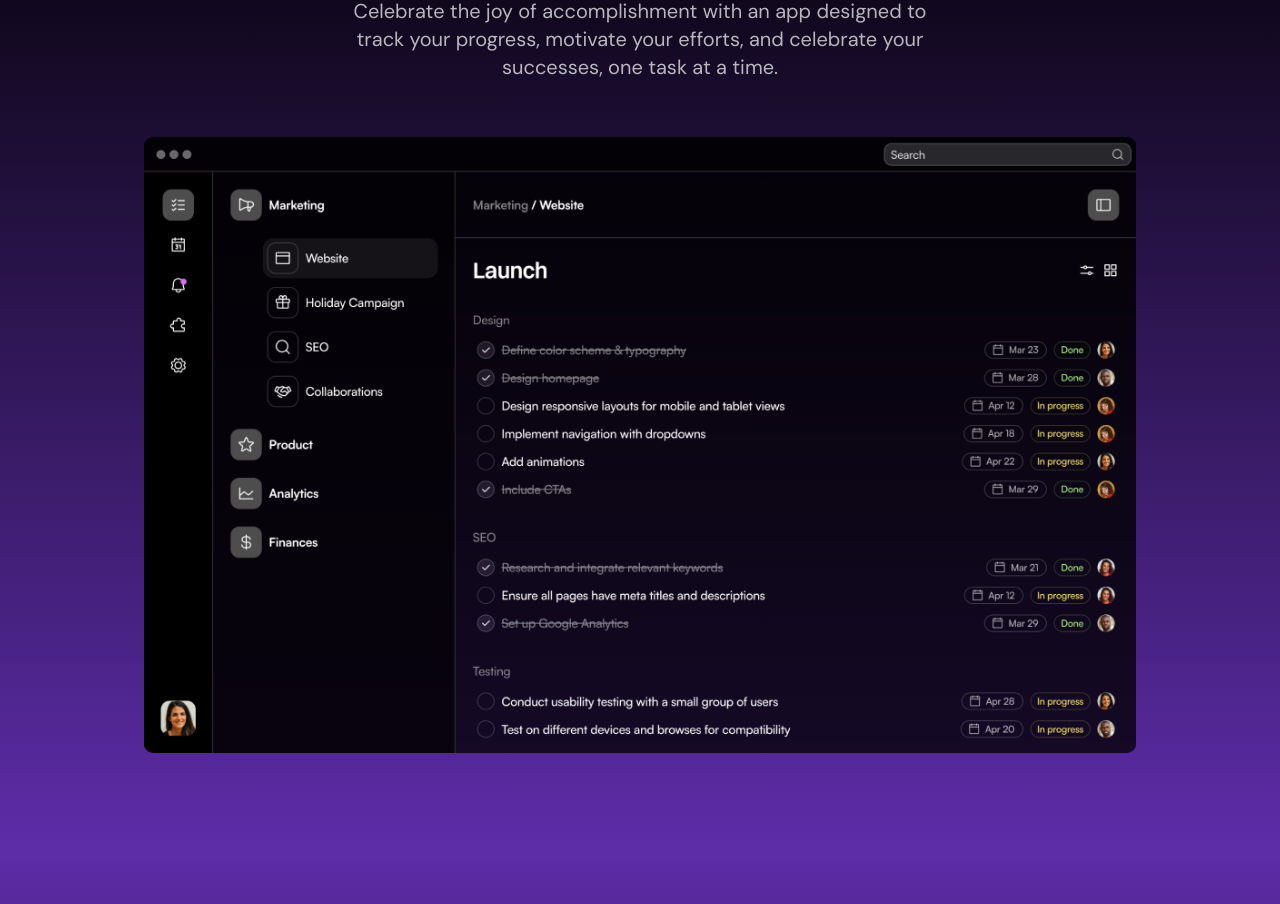
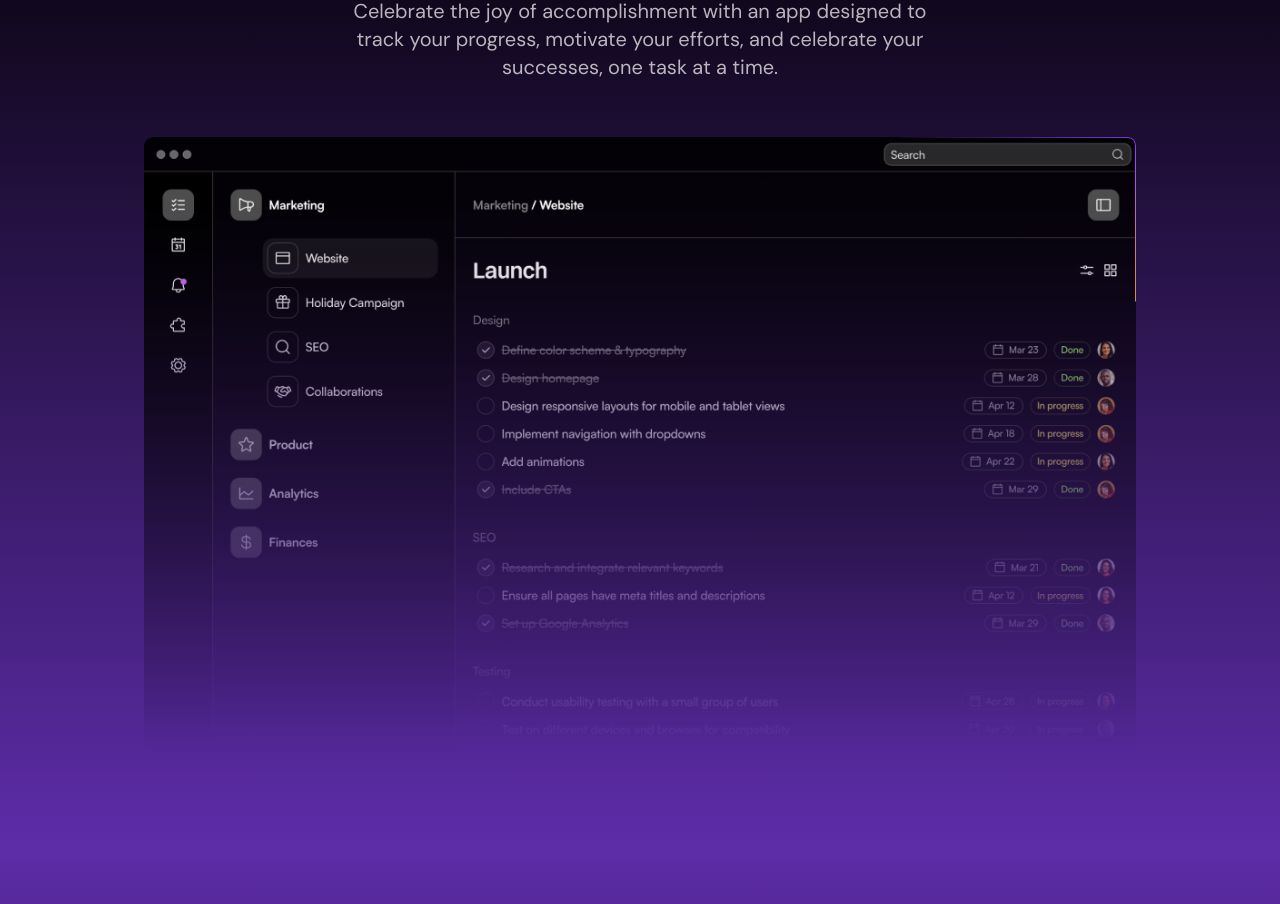
Before and after one commit to sougata-github/dark-saas-landing-page, a Next.js app: page / in a window 1280 px wide. Shown: the part 1880-2784 px from the top of the page. Built offline with nearby package versions, Linux system fonts and the light colour scheme.

Commit message:
fix: add more padding on small screens, add border beam from magic-ui, slow down logo-ticker.

```diff
--- a/components/Accordian.tsx
+++ b/components/Accordian.tsx
@@ -47,7 +47,7 @@ const Accordian = () => {
           </div>
           <div>
             <p
-              className="mt-2 text-white/70 max-w-md overflow-hidden transition-all duration-500"
+              className="mt-2 text-white/70 max-w-md overflow-hidden transition-all duration-500 max-sm:text-base"
               style={{
                 height: `${expanded[item.index] ? "100px" : "0px"}`,
               }}
--- a/components/CTA.tsx
+++ b/components/CTA.tsx
@@ -20,7 +20,7 @@ const CTA = () => {
 
   return (
     <section className="text-white py-[76px] sm:py-24" ref={containerRef}>
-      <div className="max-w-xl mx-auto relative">
+      <div className="max-w-xl mx-auto relative max-sm:px-8">
         <motion.div
           style={{
             translateY,
@@ -56,7 +56,7 @@ const CTA = () => {
         </motion.div>
 
         <h2 className="section-heading">Get instant access</h2>
-        <p className="text-center mt-5 text-xl text-white/70 max-w-md sm:max-w-xl mx-auto">
+        <p className="text-center text-lg sm:text-xl text-white/70 max-w-sm sm:max-w-xl mx-auto mt-5">
           Celebrate the joy of accomplishment with an app designed to track your
           progress and motivate your efforts.
         </p>
--- a/components/Feature.tsx
+++ b/components/Feature.tsx
@@ -30,10 +30,11 @@ const Feature = ({
     window.addEventListener("mousemove", updateMousePosition);
 
     return () => window.removeEventListener("mousemove", updateMousePosition);
+    // eslint-disable-next-line react-hooks/exhaustive-deps
   }, []);
 
   return (
-    <div className="border border-white/30 px-5 py-10 text-center rounded-xl sm:flex-1 relative">
+    <div className="border border-white/30 px-5 py-10 text-center rounded-xl sm:flex-1 relative max-sm:max-w-[320px] max-sm:mx-auto">
       <motion.div
         className="absolute -inset-[0.8px] border-2 border-purple-400 rounded-xl"
         style={{
--- a/components/Features.tsx
+++ b/components/Features.tsx
@@ -7,7 +7,7 @@ const Features = () => {
     <section className="py-[72px] sm:py-24">
       <div className="section-container">
         <h2 className="section-heading">Everything you need</h2>
-        <p className="text-center mt-5 text-xl text-white/70 max-w-xl mx-auto">
+        <p className="text-center text-lg sm:text-xl text-white/70 max-w-sm sm:max-w-xl mx-auto mt-5">
           Enjoy customisable lists, team work tools, and smart tracking all in
           one place. Set tasks, get reminders, and see your progress simply and
           quickly.
--- a/components/LogoTicker.tsx
+++ b/components/LogoTicker.tsx
@@ -29,7 +29,7 @@ const LogoTicker = () => {
               translateX: "-50%",
             }}
             transition={{
-              duration: 10,
+              duration: 25,
               ease: "linear",
               repeat: Infinity,
             }}
--- a/components/Products.tsx
+++ b/components/Products.tsx
@@ -2,15 +2,16 @@
 
 import Image from "next/image";
 import { motion } from "framer-motion";
+import { BorderBeam } from "./magicui/border-beam";
 
 import appScreen from "@/assets/images/app-screen.png";
 
 const Products = () => {
   return (
-    <section className="text-center text-white bg-gradient-to-b from-black to-[#5D2CA8] py-[72px] sm:py-24 overflow-hidden">
+    <section className="text-white bg-gradient-to-b from-black to-[#5D2CA8] py-[72px] sm:py-24 overflow-hidden">
       <div className="section-container">
         <h2 className="section-heading">Intuitive Interface</h2>
-        <p className="text-xl text-white/70 max-w-xl mx-auto mt-5">
+        <p className="text-center text-lg sm:text-xl text-white/70 max-w-sm sm:max-w-xl mx-auto mt-5">
           Celebrate the joy of accomplishment with an app designed to track your
           progress, motivate your efforts, and celebrate your successes, one
           task at a time.
@@ -27,6 +28,7 @@ const Products = () => {
             duration: 0.4,
           }}
           viewport={{ once: true }}
+          className="relative rounded-lg [mask-image:linear-gradient(to_bottom,black_10%,transparent)]"
         >
           <Image
             priority
@@ -38,6 +40,7 @@ const Products = () => {
             height={100}
             className="mt-14 max-w-full w-full h-auto"
           />
+          <BorderBeam size={258} duration={12} delay={9} />
         </motion.div>
       </div>
     </section>
--- /dev/null
+++ b/components/magicui/border-beam.tsx
@@ -0,0 +1,49 @@
+import { cn } from "@/lib/utils";
+
+interface BorderBeamProps {
+  className?: string;
+  size?: number;
+  duration?: number;
+  borderWidth?: number;
+  anchor?: number;
+  colorFrom?: string;
+  colorTo?: string;
+  delay?: number;
+}
+
+export const BorderBeam = ({
+  className,
+  size = 200,
+  duration = 15,
+  anchor = 90,
+  borderWidth = 1.5,
+  colorFrom = "#ffaa40",
+  colorTo = "#9c40ff",
+  delay = 0,
+}: BorderBeamProps) => {
+  return (
+    <div
+      style={
+        {
+          "--size": size,
+          "--duration": duration,
+          "--anchor": anchor,
+          "--border-width": borderWidth,
+          "--color-from": colorFrom,
+          "--color-to": colorTo,
+          "--delay": `-${delay}s`,
+        } as React.CSSProperties
+      }
+      className={cn(
+        "pointer-events-none absolute inset-0 rounded-[inherit] [border:calc(var(--border-width)*1px)_solid_transparent]",
+
+        // mask styles
+        "![mask-clip:padding-box,border-box] ![mask-composite:intersect] [mask:linear-gradient(transparent,transparent),linear-gradient(white,white)]",
+
+        // pseudo styles
+        "after:absolute after:aspect-square after:w-[calc(var(--size)*1px)] after:animate-border-beam after:[animation-delay:var(--delay)] after:[background:linear-gradient(to_left,var(--color-from),var(--color-to),transparent)] after:[offset-anchor:calc(var(--anchor)*1%)_50%] after:[offset-path:rect(0_auto_auto_0_round_calc(var(--size)*1px))]",
+        className,
+      )}
+    />
+  );
+};
--- /dev/null
+++ b/lib/utils.ts
@@ -0,0 +1,6 @@
+import { type ClassValue, clsx } from "clsx"
+import { twMerge } from "tailwind-merge"
+
+export function cn(...inputs: ClassValue[]) {
+  return twMerge(clsx(inputs))
+}
--- a/package.json
+++ b/package.json
@@ -9,12 +9,16 @@
     "lint": "next lint"
   },
   "dependencies": {
+    "@radix-ui/react-icons": "^1.3.0",
+    "class-variance-authority": "^0.7.0",
+    "clsx": "^2.1.1",
     "framer-motion": "^11.5.4",
     "next": "14.2.5",
     "react": "^18",
     "react-dom": "^18",
     "react-icons": "^5.3.0",
-    "tailwind-merge": "^2.5.2"
+    "tailwind-merge": "^2.5.2",
+    "tailwindcss-animate": "^1.0.7"
   },
   "devDependencies": {
     "@types/node": "^20",
--- a/tailwind.config.ts
+++ b/tailwind.config.ts
@@ -15,6 +15,16 @@ const config: Config = {
         },
         center: true,
       },
+      animation: {
+        "border-beam": "border-beam calc(var(--duration)*1s) infinite linear",
+      },
+      keyframes: {
+        "border-beam": {
+          "100%": {
+            "offset-distance": "100%",
+          },
+        },
+      },
     },
   },
   plugins: [],
```
Also changed, not shown: assets/images/app-screen.png, components.json (added), 1 other file (tests, documents, lock files or other folders).
